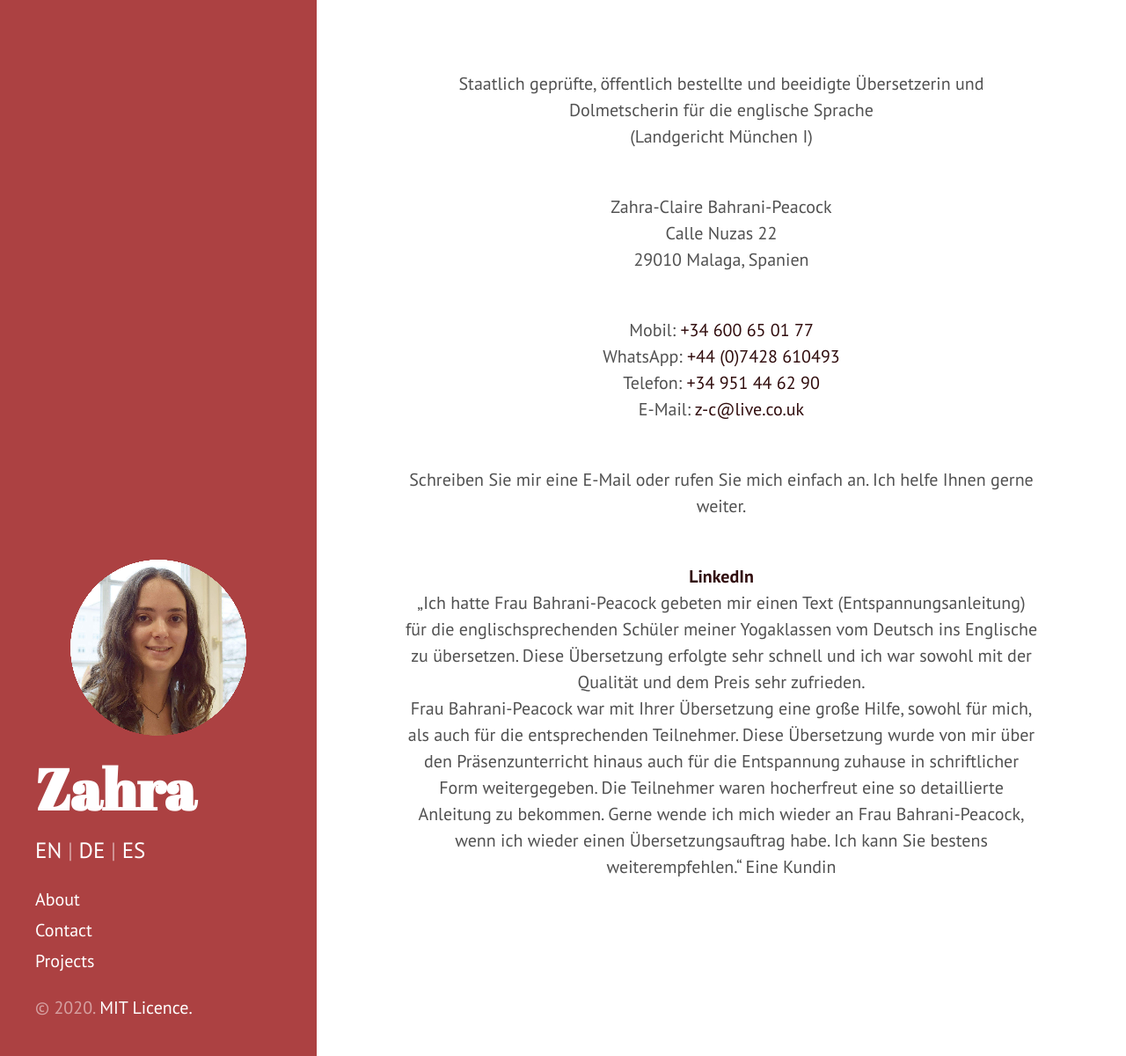
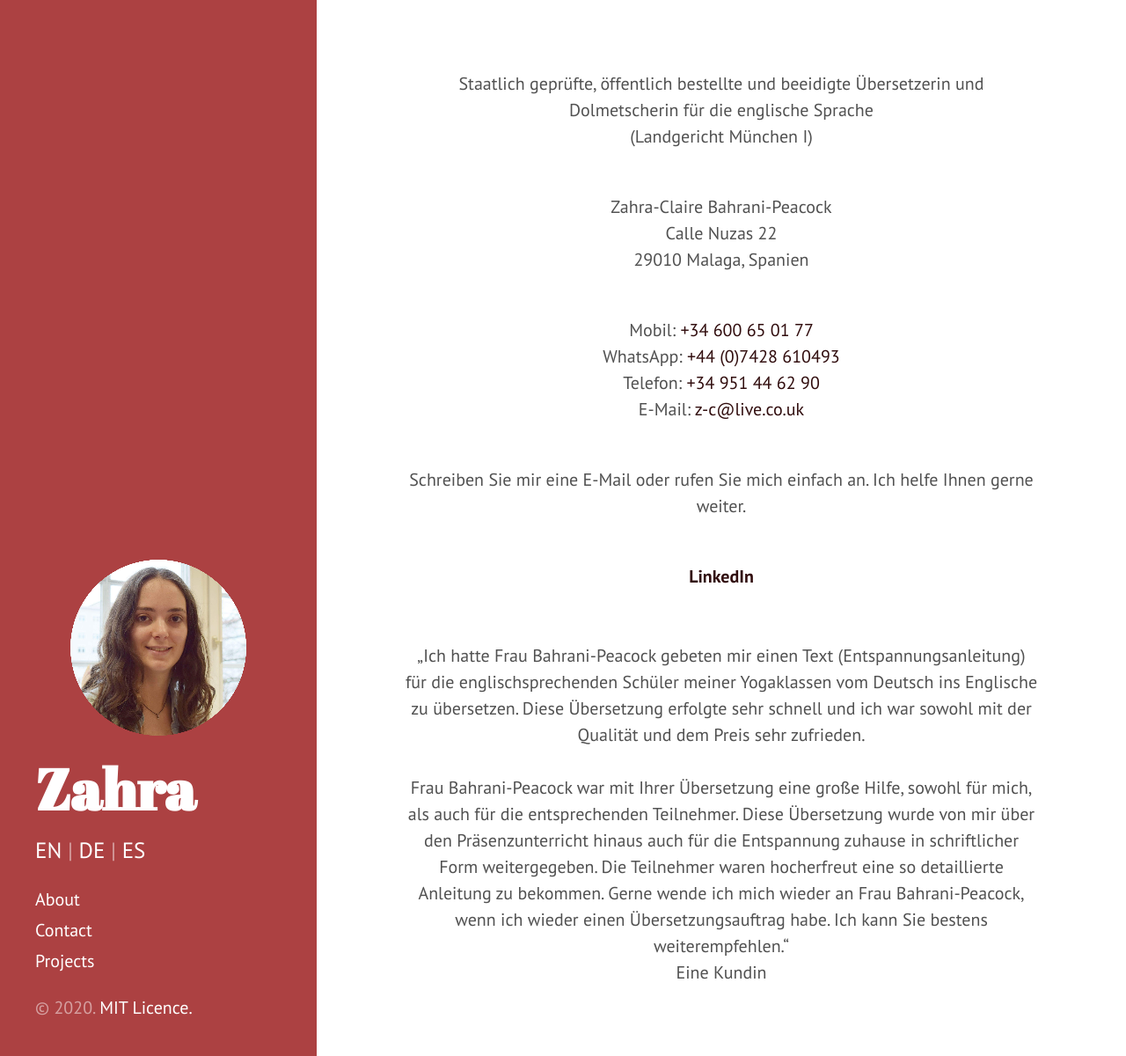
Before and after one commit to Zahra-Claire-Bahrani-Peacock/zahra-claire-bahrani-peacock.github.io, a Jekyll site: the page built from de.md, in a window 1280 px wide and 1200 px high. Shown: the whole window at 88% size. Built offline with Jekyll 4.4.1, drawn with Linux system fonts in a browser that asks for light colours.

Commit message:
Updated content
Updated testimonial layout and fields layout

```diff
--- a/de.md
+++ b/de.md
@@ -18,7 +18,11 @@ E-Mail: <a href="mailto:z-c@live.co.uk" target="_blank">z-c@live.co.uk</a></div>
 <br/>
 <div align="center"><a href="https://www.linkedin.com/in/zahra-claire-bahrani-peacock/?locale=de_DE"><b>LinkedIn</b></a>
 <br/>
+<br/>
+<br/>
 <div align="center">„Ich hatte Frau Bahrani-Peacock gebeten mir einen Text (Entspannungsanleitung) für die englischsprechenden Schüler meiner Yogaklassen vom Deutsch ins Englische zu übersetzen. Diese Übersetzung erfolgte sehr schnell und ich war sowohl mit der Qualität und dem Preis sehr zufrieden.
 <br/>
+<br/>
 Frau Bahrani-Peacock war mit Ihrer Übersetzung eine große Hilfe, sowohl für mich, als auch für die entsprechenden Teilnehmer. Diese Übersetzung wurde von mir über den Präsenzunterricht hinaus auch für die Entspannung zuhause in schriftlicher Form weitergegeben. Die Teilnehmer waren hocherfreut eine so detaillierte Anleitung zu bekommen. Gerne wende ich mich wieder an Frau Bahrani-Peacock, wenn ich wieder einen Übersetzungsauftrag habe. Ich kann Sie bestens weiterempfehlen.“
+<br/>
 Eine Kundin</div>
--- a/index.html
+++ b/index.html
@@ -13,8 +13,10 @@ Website Localisation & SEO</div>
 <div align="center">Don't worry, should you require a service in a language or area of expertise not mentioned here, I would be glad to assist in any way I can. Just send me a message.</div>
 <br/>
 <br/>
-<div align="center">economics - business - equine industry - pet care - agriculture - food - the outdoors - gaming<br/>
-travel & tourism - art & theatre  </div>
+<div align="center">economics - business - travel & tourism - agriculture - food - art & theatre</div>
+<br/>
+<div align="center">equine industry - pet care - the outdoors - gaming</div>
+<br/>
 <div align="center">legal - marketing - education</div>
 <br/>
 <div align="center"><a href="https://www.linkedin.com/in/zahra-claire-bahrani-peacock/"><b>LinkedIn</b></a>
```
